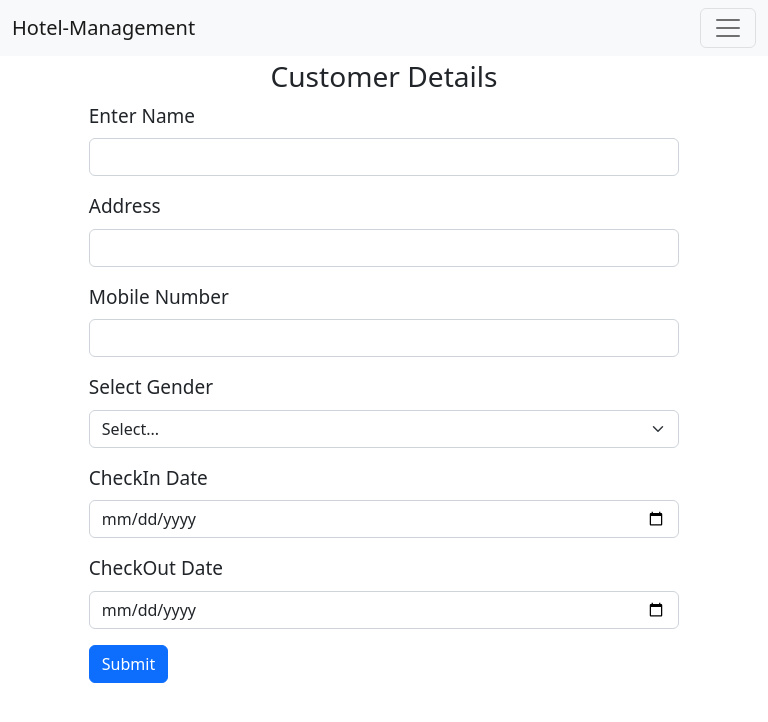
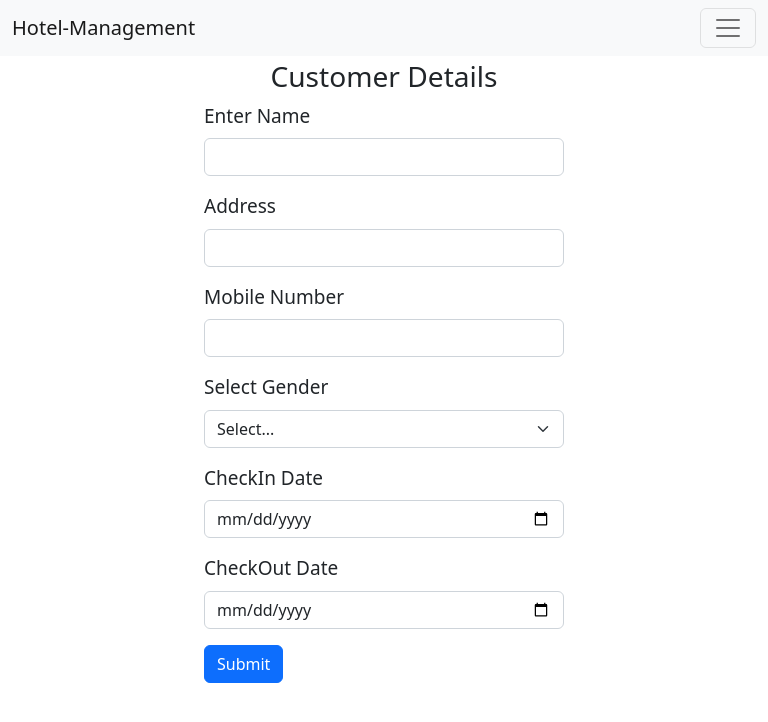
Before and after one commit to notelyfe/hotel-booking, a React (Create React App) app: page / in a window 768 px wide. Shown: the top 722 px of the page. Built offline with nearby package versions, Linux system fonts and the light colour scheme; data requests are answered from the project's data file.

Commit message:
minor-bug-fix

```diff
--- a/src/component/Alert.js
+++ b/src/component/Alert.js
@@ -9,7 +9,7 @@ const Alert = ({ closeAlert }) => {
     }
 
     return (
-        <div className="container alert alert-danger m-auto d-flex justify-content-around align-items-center" role="alert" style={{ width: "60%", position: "relative", top: '60px', height: '50px' }}>
+        <div className="container alert alert-danger m-auto d-flex justify-content-around align-items-center" role="alert" style={{ width: "50%", position: "relative", top: '60px', height: '50px' }}>
             Invalid Data: Please Enter Valid Data
             <button
                 className='btn btn-none text-danger'
--- a/src/component/Home.js
+++ b/src/component/Home.js
@@ -41,7 +41,7 @@ const Home = () => {
     return (
         <>
             {(alert===true)?<Alert closeAlert={closeAlert}/>:""}
-            <div className="container" style={{ width: "60%", marginTop: "60px" }}>
+            <div className="container" style={{ width: "50%", marginTop: "60px" }}>
                 <h2 className='text-center'>Customer Details</h2>
 
                 <form onSubmit={submit}>
--- a/src/component/checkout.css
+++ b/src/component/checkout.css
@@ -44,32 +44,3 @@
         width: 95% !important;
     }
 }
-
-@media((min-width: 550px) and (max-width: 770px)){
-    .mx-1{
-        width: 100% !important;
-    }
-    .info-div{
-        width: 100% !important;
-        margin: 2px 0 !important;
-        padding-left: 0px !important;
-        margin-left: 0px !important;
-    }
-    .container{
-        width: 80% !important;
-        flex-direction: column;
-    }
-    .form-label{
-        width: 100% !important;
-        font-size: 19px;
-    }
-    .form-control{
-        width: 100% !important;
-    }
-    .optional{
-        font-size: 20px;
-    }
-    .amt-detail{
-        width: 80% !important;
-    }
-}
```
